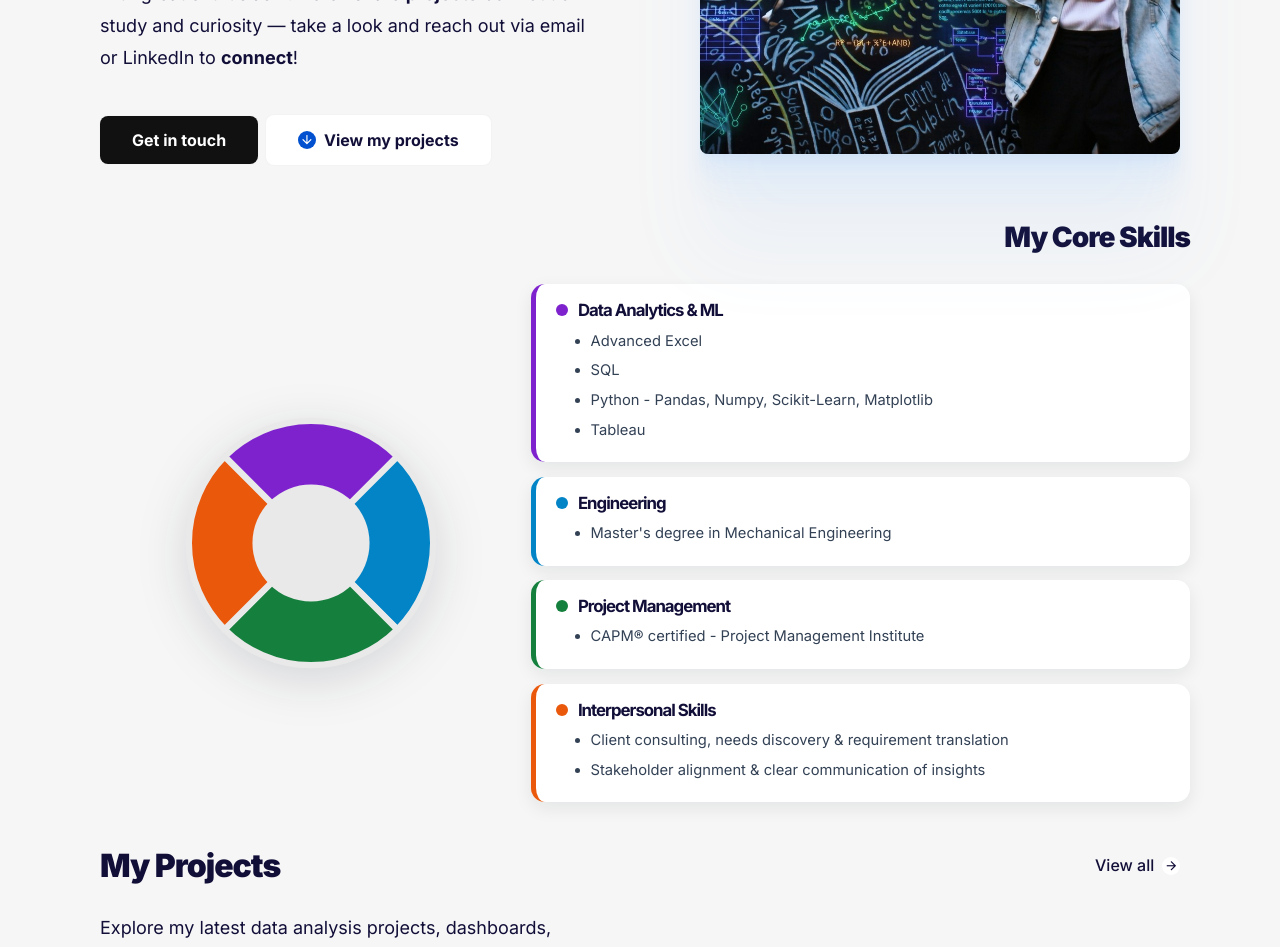
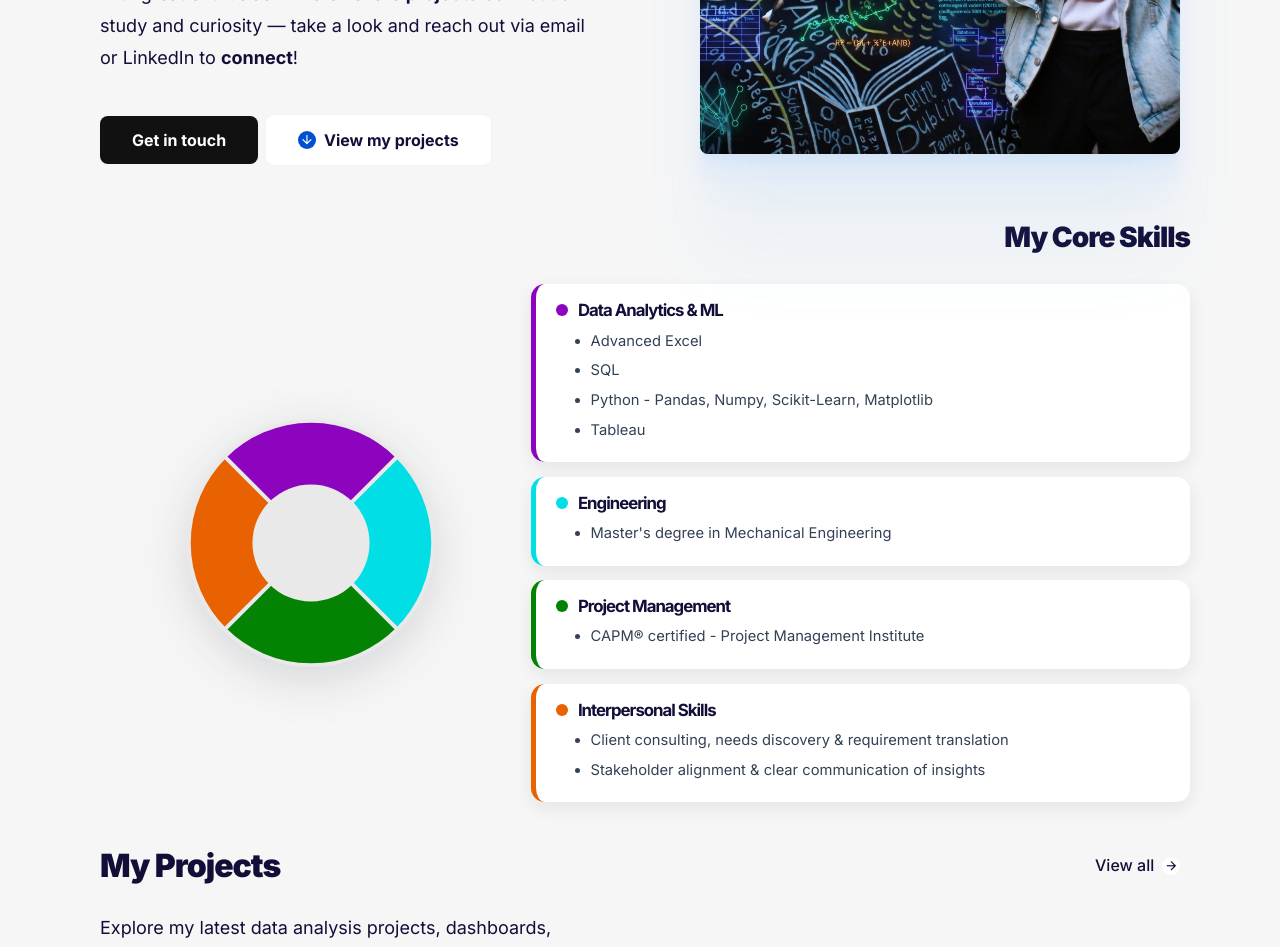
Before and after one commit to gcasarin/gcasarin.github.io, a Jekyll site: the page built from index.html, in a window 1280 px wide. Shown: the part 557-1504 px from the top of the page. Built offline with Jekyll 4.4.1, drawn with Linux system fonts in a browser that asks for light colours.

Commit message:
Update colors and styles for skills section

```diff
--- a/_includes/section-skills.html
+++ b/_includes/section-skills.html
@@ -7,7 +7,7 @@
     </div>
 
     <div class="row mt-4 pie-layout">
-      <!-- Colonna sinistra: donut chart ruotata di 45° -->
+      <!-- Colonna sinistra: donut chart ruotata di -90° -->
       <div class="col-lg-5 mb-4 mb-lg-0 pie-col">
         <div class="pie-wrapper">
           <svg class="skills-pie" viewBox="0 0 220 220" width="280" height="280" role="img" aria-label="Skills breakdown: Data Analytics, Engineering, Project Management, and Interpersonal Skills">
@@ -58,7 +58,7 @@
           <!-- 1. Data Analytics -->
           <div class="pie-pillar pie-pillar--da" data-slice="da">
             <div class="pie-pillar__head">
-              <span class="pie-dot" style="background: #7e22ce;"></span>
+              <span class="pie-dot" style="background: #8d04bf;"></span>
               <h4 class="pie-pillar__title">Data Analytics &amp; ML</h4>
             </div>
             <ul class="pie-pillar__list">
@@ -72,7 +72,7 @@
           <!-- 2. Engineering -->
           <div class="pie-pillar pie-pillar--eng" data-slice="eng">
             <div class="pie-pillar__head">
-              <span class="pie-dot" style="background: #0284c7;"></span>
+              <span class="pie-dot" style="background: #02dee6;"></span>
               <h4 class="pie-pillar__title">Engineering</h4>
             </div>
             <ul class="pie-pillar__list">
@@ -83,7 +83,7 @@
           <!-- 3. Project Management -->
           <div class="pie-pillar pie-pillar--pm" data-slice="pm">
             <div class="pie-pillar__head">
-              <span class="pie-dot" style="background: #15803d;"></span>
+              <span class="pie-dot" style="background: #038203;"></span>
               <h4 class="pie-pillar__title">Project Management</h4>
             </div>
             <ul class="pie-pillar__list">
@@ -94,7 +94,7 @@
           <!-- 4. Interpersonal Skills -->
           <div class="pie-pillar pie-pillar--is" data-slice="is">
             <div class="pie-pillar__head">
-              <span class="pie-dot" style="background: #ea580c;"></span>
+              <span class="pie-dot" style="background: #e86202;"></span>
               <h4 class="pie-pillar__title">Interpersonal Skills</h4>
             </div>
             <ul class="pie-pillar__list">
@@ -165,7 +165,7 @@
 
   .skills-section .pie-slice {
     stroke: #e9e9e9;
-    stroke-width: 5;
+    stroke-width: 3;
     stroke-linejoin: round;
     cursor: pointer;
     transform-origin: 110px 110px;
@@ -200,10 +200,10 @@
                 background-color 0.24s ease;
   }
 
-  .skills-section .pie-pillar--da  { border-left-color: #7e22ce; }
-  .skills-section .pie-pillar--eng { border-left-color: #0284c7; }
-  .skills-section .pie-pillar--pm  { border-left-color: #15803d; }
-  .skills-section .pie-pillar--is  { border-left-color: #ea580c; }
+  .skills-section .pie-pillar--da  { border-left-color: #8d04bf; }
+  .skills-section .pie-pillar--eng { border-left-color: #02dee6; }
+  .skills-section .pie-pillar--pm  { border-left-color: #038203; }
+  .skills-section .pie-pillar--is  { border-left-color: #e86202; }
 
   .skills-section .pie-pillar.is-active {
     transform: translateX(12px) scale(1.02);
@@ -211,19 +211,19 @@
   }
 
   .skills-section .pie-pillar--da.is-active {
-    background-color: rgba(126, 34, 206, 0.08);
+    background-color: rgba(141, 4, 191, 0.08);
   }
 
   .skills-section .pie-pillar--eng.is-active {
-    background-color: rgba(2, 132, 199, 0.08);
+    background-color: rgba(2, 222, 230, 0.10);
   }
 
   .skills-section .pie-pillar--pm.is-active {
-    background-color: rgba(21, 128, 61, 0.08);
+    background-color: rgba(3, 130, 3, 0.08);
   }
 
   .skills-section .pie-pillar--is.is-active {
-    background-color: rgba(234, 88, 12, 0.08);
+    background-color: rgba(232, 98, 2, 0.08);
   }
 
   .skills-section .pie-pillar__head {
```
Also changed, not shown: other parts of _includes/section-skills.html (+5 -5 lines).
